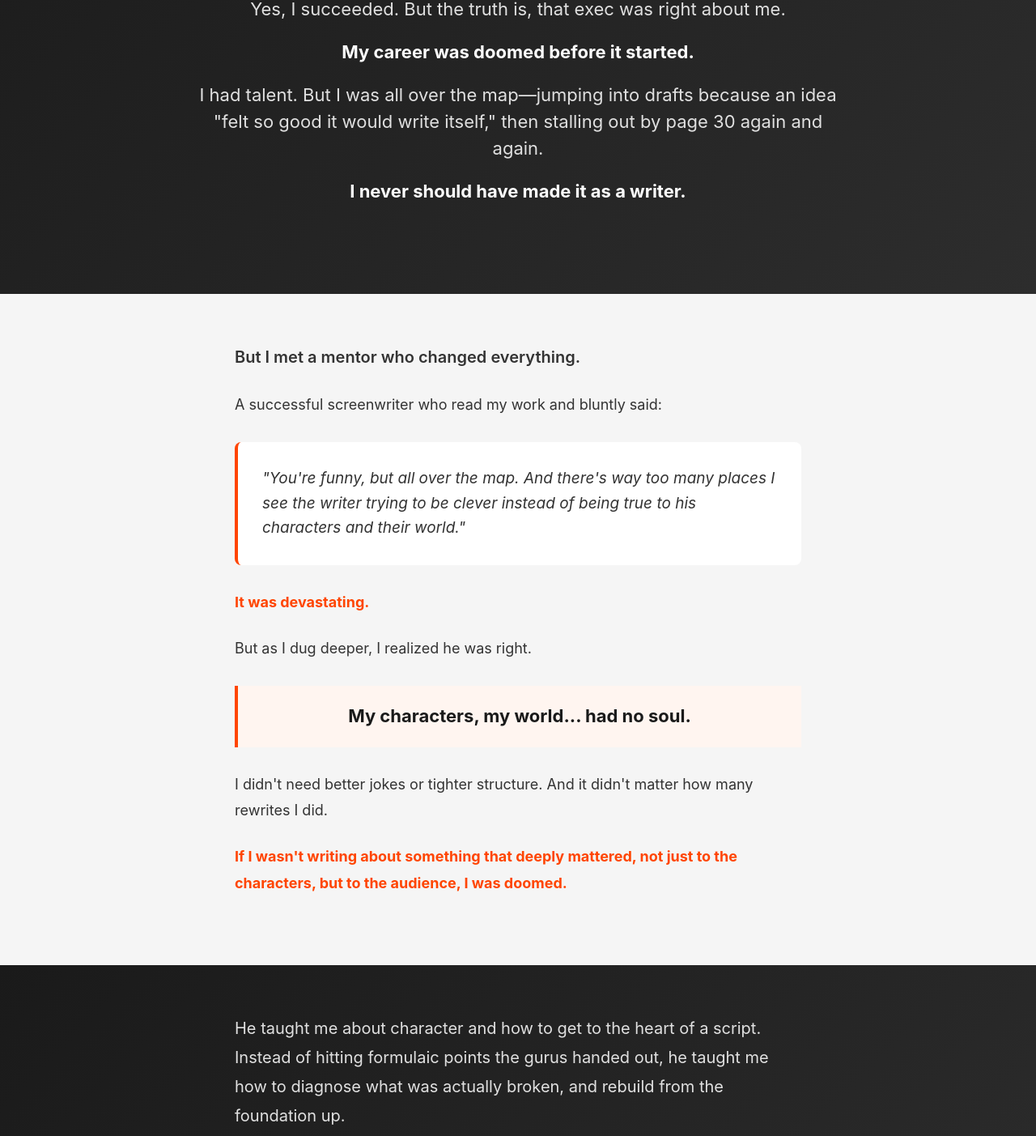
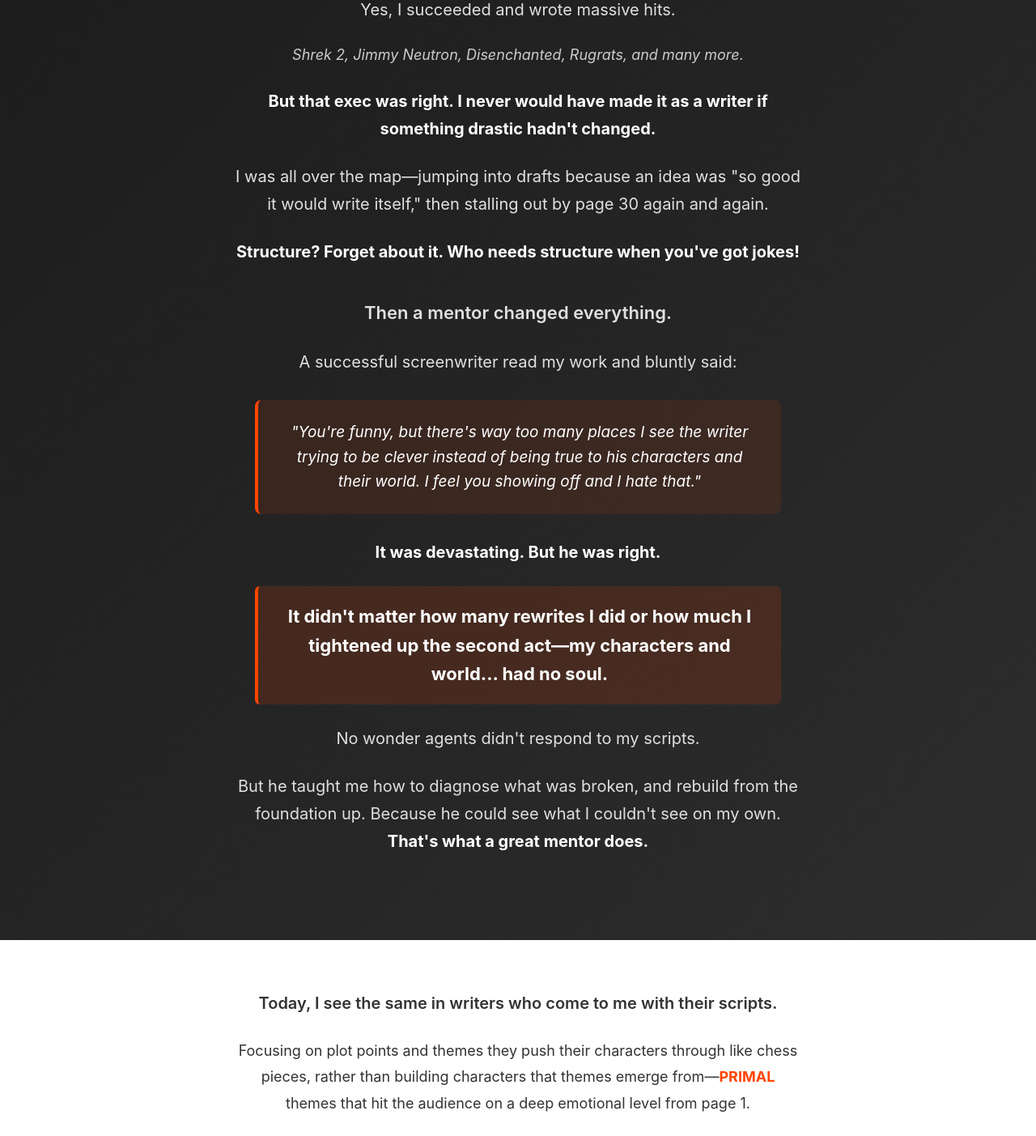
Before and after one commit to MajorityMedia/Script-Assessment-Claude-10-14, a plain HTML site: page index.html in a window 1280 px wide. Shown: the part 387-1790 px from the top of the page at 81% size. Drawn offline with Linux system fonts and the light colour scheme.

Commit message:
Update index.html

```diff
--- a/index.html
+++ b/index.html
@@ -71,75 +71,55 @@
             letter-spacing: 2px;
         }
 
-        .hook {
-            font-size: 22px;
-            line-height: 1.5;
-            margin: 30px 0;
+        .hero-text {
+            font-size: 20px;
+            line-height: 1.7;
+            margin: 25px 0;
             color: #e0e0e0;
-        }
-
-        .hook strong {
-            color: #fff;
-            font-weight: 700;
-        }
-
-        .story-section {
-            background: #f5f5f5;
-            padding: 60px 20px;
-        }
-
-        .story-container {
-            max-width: 700px;
-            margin: 0 auto;
-        }
-
-        .story-text {
-            font-size: 18px;
-            line-height: 1.8;
-            color: #333;
-            margin-bottom: 25px;
-        }
-
-        .story-text strong {
-            color: #ff4500;
-            font-weight: 700;
-        }
-
-        .mentor-callout {
-            background: #fff;
-            padding: 30px;
-            border-radius: 8px;
-            border-left: 4px solid #ff4500;
-            margin: 30px 0;
-            font-style: italic;
-            font-size: 19px;
-            color: #333;
-        }
-
-        .transformation-section {
-            background: linear-gradient(135deg, #1a1a1a 0%, #2d2d2d 100%);
-            color: #fff;
-            padding: 60px 20px;
-        }
-
-        .transformation-text {
-            font-size: 20px;
-            line-height: 1.8;
-            color: #e0e0e0;
-            margin-bottom: 25px;
             max-width: 700px;
             margin-left: auto;
             margin-right: auto;
         }
 
-        .transformation-text strong {
+        .hero-text strong {
             color: #fff;
             font-weight: 700;
         }
 
+        .credits {
+            font-size: 18px;
+            color: #ccc;
+            margin: 20px 0;
+            font-style: italic;
+        }
+
+        .mentor-callout {
+            background: rgba(255, 69, 0, 0.1);
+            padding: 25px 30px;
+            border-radius: 8px;
+            border-left: 4px solid #ff4500;
+            margin: 30px auto;
+            font-style: italic;
+            font-size: 19px;
+            color: #fff;
+            max-width: 650px;
+        }
+
+        .soul-highlight {
+            background: rgba(255, 69, 0, 0.15);
+            border-left: 4px solid #ff4500;
+            padding: 20px 30px;
+            margin: 25px auto;
+            font-size: 22px;
+            font-weight: 700;
+            color: #fff;
+            max-width: 650px;
+            border-radius: 6px;
+        }
+
         .today-section {
             background: #fff;
-            padding: 60px 20px;
+            padding: 60px 20px 80px;
         }
 
         .today-container {
@@ -148,19 +128,11 @@
             text-align: center;
         }
 
-        .today-headline {
-            font-size: 32px;
-            font-weight: 800;
-            color: #1a1a1a;
-            margin-bottom: 30px;
-            line-height: 1.3;
-        }
-
         .today-text {
             font-size: 18px;
-            line-height: 1.7;
+            line-height: 1.8;
             color: #333;
-            margin-bottom: 20px;
+            margin-bottom: 25px;
         }
 
         .today-text strong {
@@ -173,10 +145,11 @@
             color: #fff;
             padding: 30px;
             border-radius: 8px;
-            margin: 30px 0;
+            margin: 35px auto;
             font-size: 22px;
             font-weight: 700;
             line-height: 1.4;
+            max-width: 600px;
         }
 
         .credentials {
@@ -586,20 +559,22 @@
                 font-size: 42px;
             }
 
-            .hook {
+            .hero-text {
                 font-size: 18px;
             }
 
-            .today-headline {
-                font-size: 26px;
+            .mentor-callout {
+                font-size: 17px;
+                padding: 20px 25px;
+            }
+
+            .soul-highlight {
+                font-size: 20px;
+                padding: 18px 25px;
             }
 
             .today-text {
                 font-size: 17px;
-            }
-
-            .transformation-text {
-                font-size: 18px;
             }
 
             .truth-callout {
@@ -610,15 +585,6 @@
             .cta-button, .btn {
                 padding: 18px 40px;
                 font-size: 18px;
-            }
-
-            .story-text {
-                font-size: 17px;
-            }
-
-            .mentor-callout {
-                font-size: 18px;
-                padding: 25px 20px;
             }
 
             .card {
@@ -646,7 +612,7 @@
 <body>
     <!-- LANDING PAGE -->
     <div id="landingPage">
-        <!-- SECTION 1: THE HOOK (Dark) -->
+        <!-- HERO SECTION (Dark - The Full Story) -->
         <div class="hero">
             <div class="container">
                 <div class="logo">
@@ -658,59 +624,44 @@
 
                 <div class="billion">$2.5 BILLION LATER</div>
 
-                <div class="hook">
-                    <p>Yes, I succeeded. But the truth is, that exec was right about me.</p>
-                    <p style="margin-top: 20px;"><strong>My career was doomed before it started.</strong></p>
-                    <p style="margin-top: 20px;">I had talent. But I was all over the map—jumping into drafts because an idea "felt so good it would write itself," then stalling out by page 30 again and again.</p>
-                    <p style="margin-top: 20px;"><strong>I never should have made it as a writer.</strong></p>
+                <p class="hero-text">Yes, I succeeded and wrote massive hits.</p>
+
+                <p class="credits">Shrek 2, Jimmy Neutron, Disenchanted, Rugrats, and many more.</p>
+
+                <p class="hero-text"><strong>But that exec was right. I never would have made it as a writer if something drastic hadn't changed.</strong></p>
+
+                <p class="hero-text">I was all over the map—jumping into drafts because an idea was "so good it would write itself," then stalling out by page 30 again and again.</p>
+
+                <p class="hero-text"><strong>Structure? Forget about it. Who needs structure when you've got jokes!</strong></p>
+
+                <p class="hero-text" style="margin-top: 40px; font-size: 22px; font-weight: 600;">Then a mentor changed everything.</p>
+
+                <p class="hero-text">A successful screenwriter read my work and bluntly said:</p>
+
+                <div class="mentor-callout">
+                    "You're funny, but there's way too many places I see the writer trying to be clever instead of being true to his characters and their world. I feel you showing off and I hate that."
                 </div>
+
+                <p class="hero-text"><strong>It was devastating. But he was right.</strong></p>
+
+                <div class="soul-highlight">
+                    It didn't matter how many rewrites I did or how much I tightened up the second act—my characters and world... had no soul.
+                </div>
+
+                <p class="hero-text">No wonder agents didn't respond to my scripts.</p>
+
+                <p class="hero-text">But he taught me how to diagnose what was broken, and rebuild from the foundation up. Because he could see what I couldn't see on my own. <strong>That's what a great mentor does.</strong></p>
             </div>
         </div>
 
-        <!-- SECTION 2: THE CRISIS (Light) -->
-        <div class="story-section">
-            <div class="story-container">
-                <p class="story-text" style="font-size: 20px; font-weight: 600;">But I met a mentor who changed everything.</p>
-
-                <p class="story-text">A successful screenwriter who read my work and bluntly said:</p>
-
-                <div class="mentor-callout">
-                    "You're funny, but all over the map. And there's way too many places I see the writer trying to be clever instead of being true to his characters and their world."
-                </div>
-
-                <p class="story-text"><strong>It was devastating.</strong></p>
-
-                <p class="story-text">But as I dug deeper, I realized he was right.</p>
-
-                <div class="highlight" style="text-align: center; font-size: 22px; font-weight: 700; color: #1a1a1a;">
-                    My characters, my world... had no soul.
-                </div>
-
-                <p class="story-text">I didn't need better jokes or tighter structure. And it didn't matter how many rewrites I did.</p>
-
-                <p class="story-text"><strong>If I wasn't writing about something that deeply mattered, not just to the characters, but to the audience, I was doomed.</strong></p>
-            </div>
-        </div>
-
-        <!-- SECTION 3: THE TRANSFORMATION (Dark) -->
-        <div class="transformation-section">
-            <div class="container">
-                <p class="transformation-text">He taught me about character and how to get to the heart of a script. Instead of hitting formulaic points the gurus handed out, he taught me how to diagnose what was actually broken, and rebuild from the foundation up.</p>
-
-                <p class="transformation-text">And I went from struggling to <strong>Shrek 2, Disenchanted, Jimmy Neutron and $2.5 billion in box office.</strong></p>
-
-                <p class="transformation-text" style="font-size: 22px; font-weight: 600;">Not because I was special. Because someone showed me what I couldn't see on my own.</p>
-            </div>
-        </div>
-
-        <!-- SECTION 4: TODAY / THE OFFER (Light with Orange) -->
+        <!-- TODAY SECTION (Light - The Offer) -->
         <div class="today-section">
             <div class="today-container">
-                <h2 class="today-headline">Today, I see the same in writers who come to me with their scripts.</h2>
+                <p class="today-text" style="font-size: 20px; font-weight: 600;">Today, I see the same in writers who come to me with their scripts.</p>
 
-                <p class="today-text">Trying to fix a second act that inevitably drags, because the character and their journeys are about plot and not grounded in something that's PRIMAL and hits the audience on a deep emotional level from page 1.</p>
+                <p class="today-text">Focusing on plot points and themes they push their characters through like chess pieces, rather than building characters that themes emerge from—<strong>PRIMAL</strong> themes that hit the audience on a deep emotional level from page 1.</p>
 
-                <p class="today-text">That's why I created <strong>The Writer's Forge</strong>, a community for screenwriters where I share what I learned from 20+ years of writing and selling screenplays to every major studio in town—scripts that amassed $2.5 billion in box office.</p>
+                <p class="today-text">That's why I created <strong>The Writer's Forge</strong>, a community for screenwriters where I share what I learned from 20+ years of writing and selling screenplays to every major studio in town.</p>
 
                 <p class="today-text">Now, I can diagnose someone's script with six simple questions that get to the heart of whether they've done the work to write a compelling draft—comedy, drama, animation. It doesn't matter.</p>
 
@@ -787,15 +738,7 @@
                     <p style="text-align: center; color: #999; font-size: 20px;">out of 100</p>
                 </div>
 
-                <div class="bullshit-card">
-                    <h2>But here's the truth:</h2>
-                    <p>There is no 65/100 in Hollywood.</p>
-                    <p>Your script either makes someone want to buy it, or it gets tossed in the pile. There is no "60% pile" you can work your way out of.</p>
-                    <p><strong>A plane missing its left wing isn't 75% flying. It's not flying at all.</strong></p>
-                    <p>The same is true for scripts. You either have the essentials—soul, primal connection, character depth—or you don't.</p>
-                    <p style="margin-top: 30px; font-size: 20px;"><strong>So forget the score. Here's what actually matters:</strong></p>
-                </div>
-
+                <div id="bullshitCard"></div>
                 <div id="diagnosticContent"></div>
                 <div id="ctaContent"></div>
             </div>
@@ -1064,14 +1007,27 @@
             window.scrollTo(0, 0);
             document.getElementById('scoreDisplay').textContent = numericalScore;
 
-            generateDiagnostic({ q1Score, q2Pass, q3Pass, q4Pass, q5Pass, allEssentialsPass, answers });
+            generateDiagnostic({ q1Score, q2Pass, q3Pass, q4Pass, q5Pass, allEssentialsPass, answers, numericalScore });
         }
 
         function generateDiagnostic(results) {
             const diagnosticContent = document.getElementById('diagnosticContent');
             const ctaContent = document.getElementById('ctaContent');
+            const bullshitCard = document.getElementById('bullshitCard');
 
-            const { q1Score, q2Pass, q3Pass, q4Pass, q5Pass, allEssentialsPass, answers } = results;
+            const { q1Score, q2Pass, q3Pass, q4Pass, q5Pass, allEssentialsPass, answers, numericalScore } = results;
+
+            // Generate the truth card with dynamic score
+            let bullshitHTML = `
+                <div class="bullshit-card">
+                    <h2>But here's the truth:</h2>
+                    <p>There is no ${numericalScore}/100 in Hollywood.</p>
+                    <p>Your script either makes someone want to buy it, or it gets tossed in the pile. There is no "${numericalScore}% pile" you can work your way out of.</p>
+                    <p><strong>A plane missing its left wing isn't ${numericalScore}% flying. It's not flying at all.</strong></p>
+                    <p>The same is true for scripts. You either have the essentials—soul, primal connection, character depth—or you don't.</p>
+                    <p style="margin-top: 30px; font-size: 20px;"><strong>So forget the score. Here's what actually matters:</strong></p>
+                </div>
+            `;
 
             let diagnosticHTML = '<div class="card">';
             let ctaHTML = '<div class="cta-card">';
@@ -1167,6 +1123,7 @@
             diagnosticHTML += '</div>';
             ctaHTML += '</div>';
 
+            bullshitCard.innerHTML = bullshitHTML;
             diagnosticContent.innerHTML = diagnosticHTML;
             ctaContent.innerHTML = ctaHTML;
         }
```
